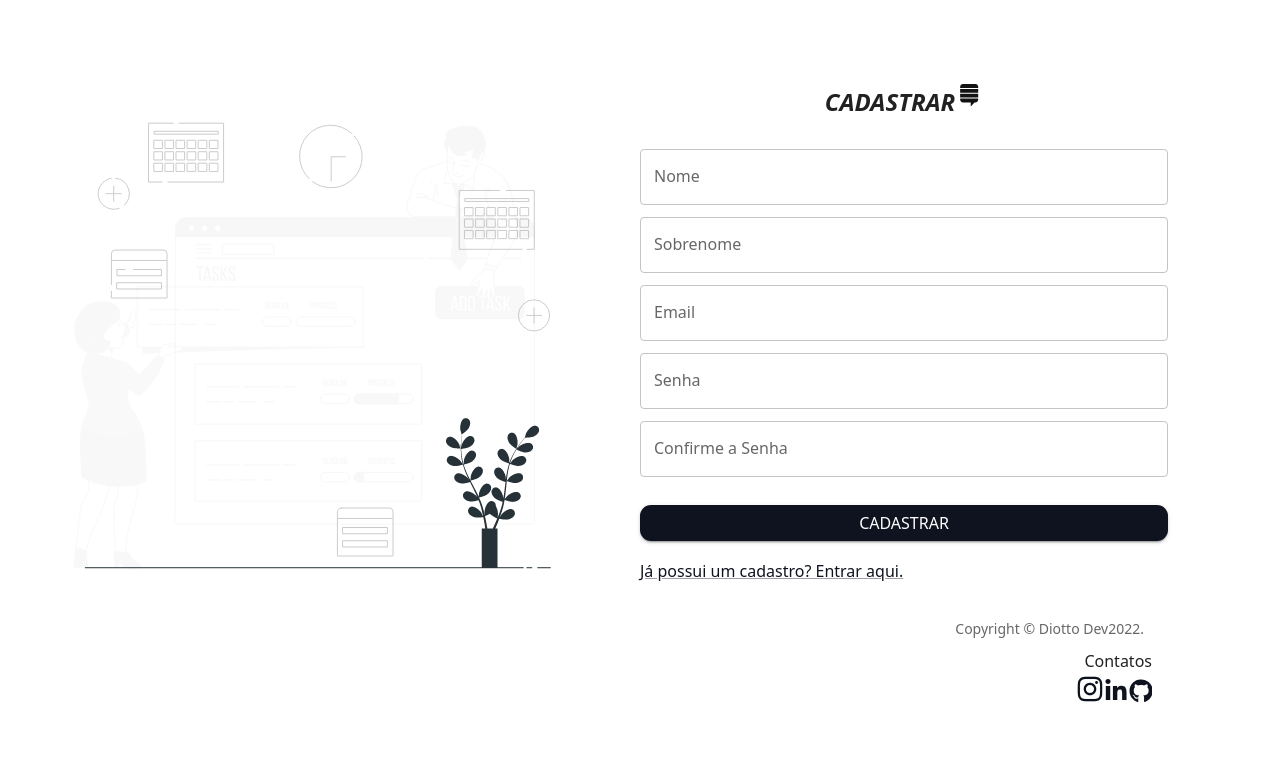
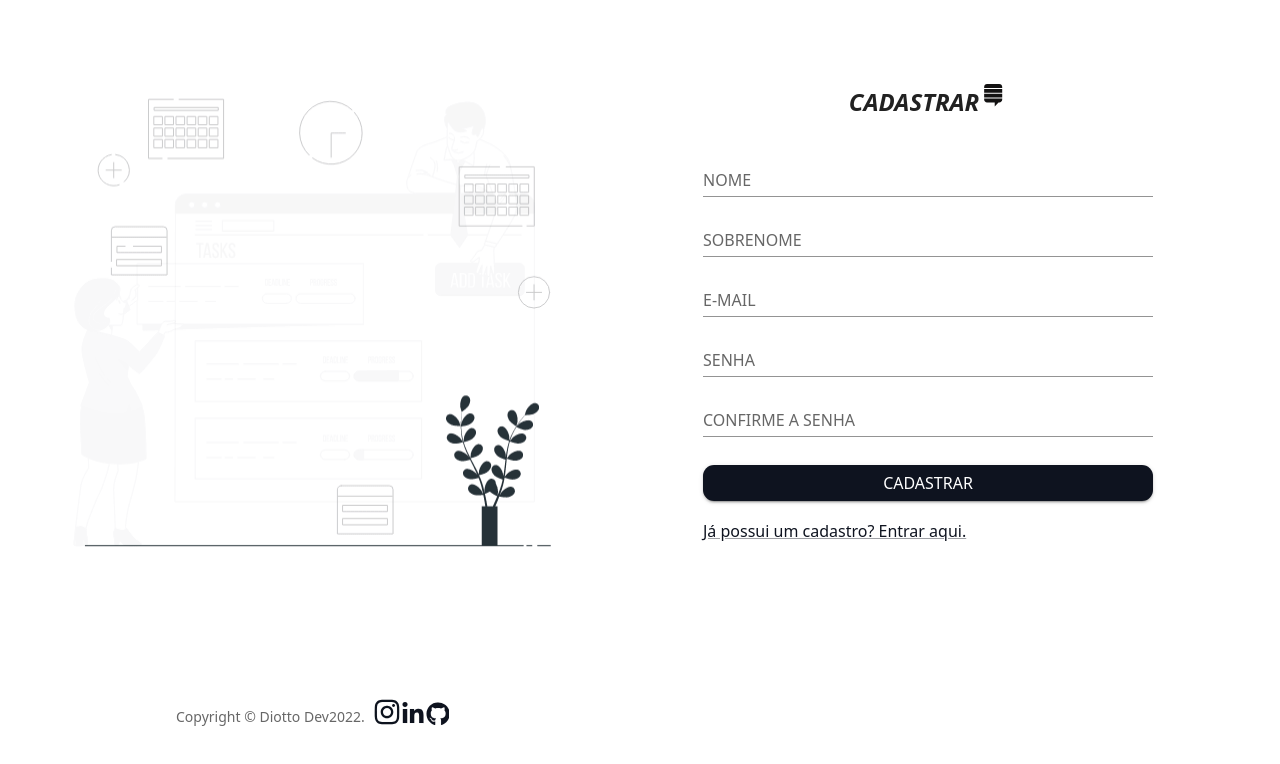
Before and after one commit to Diotto6/taskedtask-ui, a Next.js app: page /registration in a window 1280 px wide. Shown: the top 764 px of the page. Built offline with nearby package versions, Linux system fonts and the light colour scheme.

Commit message:
fix: destory .logs

```diff
--- a/src/pages/registration/index.tsx
+++ b/src/pages/registration/index.tsx
@@ -3,11 +3,9 @@ import {
   Button,
   CssBaseline,
   Grid,
-  Paper,
   TextField,
   Link,
   Typography,
-  Divider,
 } from "@mui/material";
 import { useForm } from "react-hook-form";
 import { yupResolver } from "@hookform/resolvers/yup";
@@ -75,15 +73,16 @@ export default function LoginPage() {
           md={6}
           sx={{
             display: { sm: "none", md: "flex", xs: "none" },
-            alignItems: "center",
           }}
         >
           <Image src={TaskBro} alt="Gif of add Task" />
         </Grid>
         <Grid
           item
-          xs={4}
-          md={5.5}
+          xs={13}
+          sm={12}
+          md={5}
+          lg={6}
           sx={{
             display: "flex",
             flexDirection: "column",
@@ -121,13 +120,13 @@ export default function LoginPage() {
               </svg>
             </motion.h2>
           </Box>
-          <form onSubmit={handleSubmit(onSubmit)}>
+          <form onSubmit={handleSubmit(onSubmit)} style={{ maxWidth: "450px" }}>
             <TextField
               margin="dense"
               fullWidth
               id="firstName"
-              label="Nome"
-              autoComplete="firstName"
+              label="NOME"
+              variant="standard"
               error={Boolean(errors.firstName)}
               {...register("firstName")}
               helperText={errors.firstName?.message as ReactNode}
@@ -136,8 +135,8 @@ export default function LoginPage() {
               margin="dense"
               fullWidth
               id="lastName"
-              label="Sobrenome"
-              autoComplete="lastName"
+              label="SOBRENOME"
+              variant="standard"
               error={Boolean(errors.lastName)}
               {...register("lastName")}
               helperText={errors.lastName?.message as ReactNode}
@@ -146,8 +145,8 @@ export default function LoginPage() {
               margin="dense"
               fullWidth
               id="email"
-              label="Email"
-              autoComplete="email"
+              label="E-MAIL"
+              variant="standard"
               error={Boolean(errors.email)}
               {...register("email")}
               helperText={errors.email?.message as ReactNode}
@@ -155,9 +154,10 @@ export default function LoginPage() {
             <TextField
               fullWidth
               margin="dense"
-              label="Senha"
+              label="SENHA"
               type="password"
               id="password"
+              variant="standard"
               error={Boolean(errors.password)}
               {...register("password")}
               helperText={errors.password?.message as ReactNode}
@@ -165,9 +165,10 @@ export default function LoginPage() {
             <TextField
               fullWidth
               margin="dense"
-              label="Confirme a Senha"
+              label="CONFIRME A SENHA"
               type="password"
               id="passwordConfirm"
+              variant="standard"
               error={Boolean(errors.passwordConfirm)}
               {...register("passwordConfirm")}
               helperText={errors.passwordConfirm?.message as ReactNode}
@@ -200,18 +201,27 @@ export default function LoginPage() {
           item
           width="100vw"
           display="flex"
-          alignItems="end"
+          alignItems="center"
           justifyContent="flex-start"
-          flexDirection="column"
           component="footer"
-          mr={8}
+          sx={{
+            flexDirection: { xs: "column", sm: "row", md: "row" },
+          }}
         >
-          <Copyright />
-          <Box display="flex" alignItems="end" justifyContent="flex-start">
-            <Typography variant="subtitle1">Contatos</Typography>
-            <Divider />
-          </Box>
-          <Box display="flex" alignItems="end" justifyContent="flex-start">
+          <Copyright
+            sx={{
+              paddingLeft: { xs: "0px", sm: "8em", md: "8em" },
+              paddingTop: "10em",
+            }}
+          />
+          <Box
+            sx={{
+              paddingTop: { xs: "0px", sm: "8em", md: "8em" },
+            }}
+            display="flex"
+            alignItems="end"
+            justifyContent="flex-start"
+          >
             <a href="https://www.instagram.com/nicodiotto/">
               <svg
                 className="focus:outline-none focus:ring-2 focus:ring-offset-2 focus:ring-gray-800 cursor-pointer"
--- a/src/redux/services/api.ts
+++ b/src/redux/services/api.ts
@@ -12,12 +12,10 @@ export const Api = createApi({
     prepareHeaders: (headers, { getState }) => {
       // By default, if we have a token in the store, let's use that for authenticated requests
       const token = (getState() as RootState).auth.token;
-      console.log(token);
 
       if (token) {
         headers.set("authorization", `Bearer ${token}`);
       }
-      console.log(headers);
 
       return headers;
     },
@@ -47,9 +45,6 @@ export const Api = createApi({
     getUser: build.query<any, void>({
       query: () => "user",
       keepUnusedDataFor: 5,
-    }),
-    getMessages: build.query({
-      query: (userId) => `messages/${userId}`,
     }),
     getMessagesRefetch: build.mutation({
       query: (arg: string) => {
@@ -93,7 +88,6 @@ export const {
   usePostCreateUserMutation,
   usePostUserMutation,
   useGetUserQuery,
-  useGetMessagesQuery,
   useDestroyMessagesMutation,
   usePostMessagesMutation,
   usePutMessagesMutation,
```
Also changed, not shown: src/pages/login/index.tsx (+29 -20 lines).
